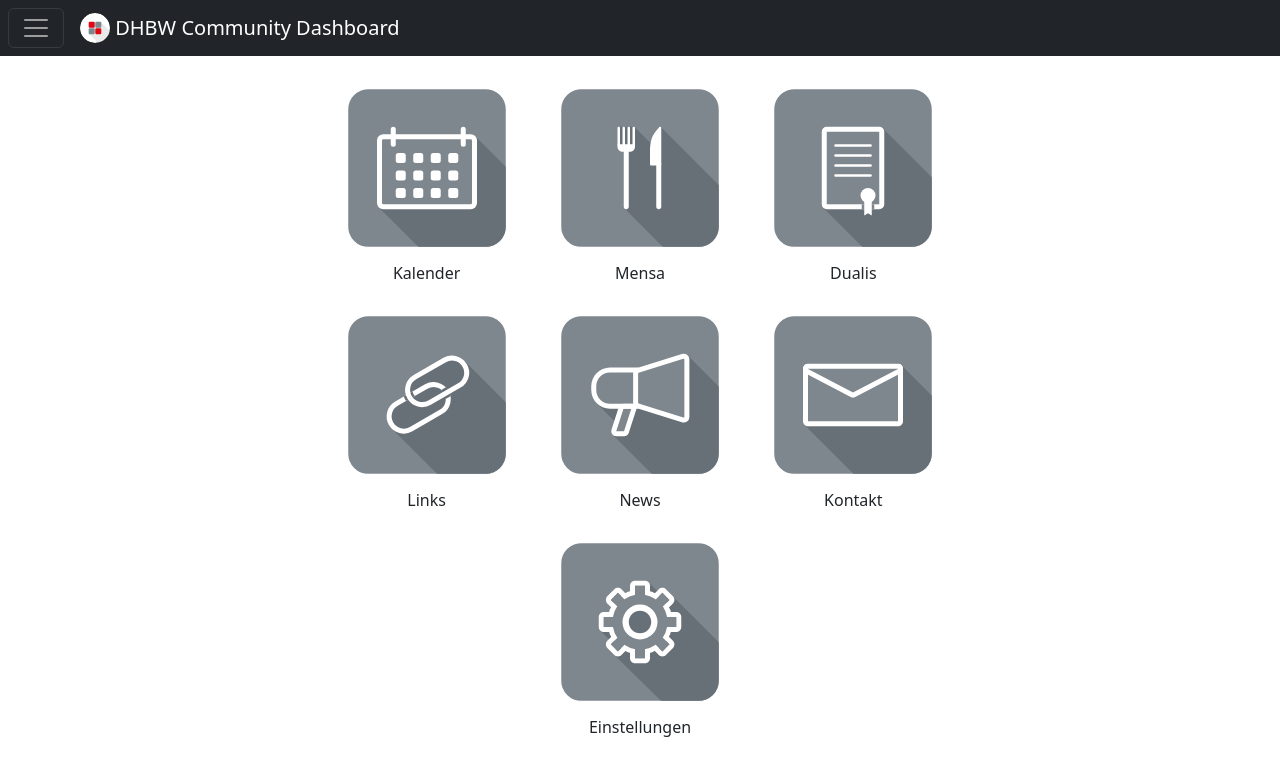
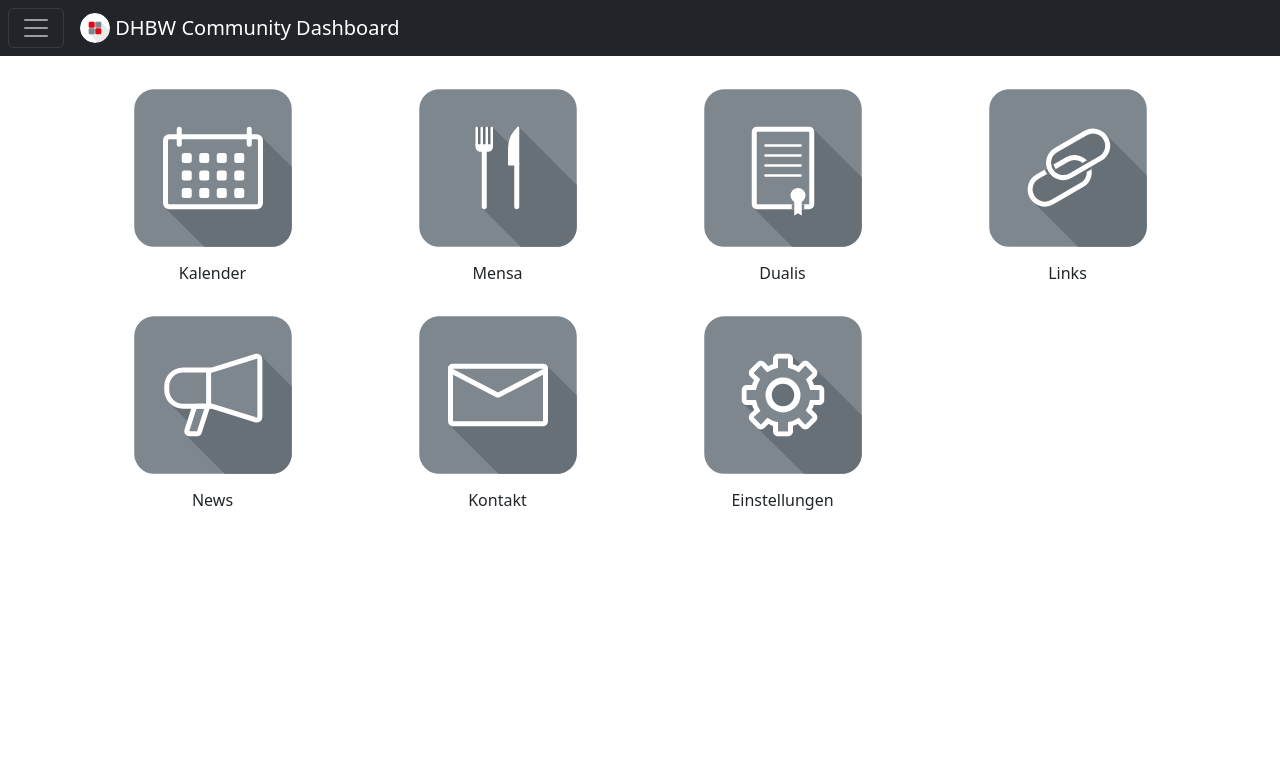
Before and after one commit to clueless-capybaras/dhbw-community-dashboard, a React (Create React App) app in the folder app/frontend/: page / in a window 1280 px wide. Shown: the top 776 px of the page. Built offline with nearby package versions, Linux system fonts and the light colour scheme.

Commit message:
dashboard and offcanvas now have an optimal amount of cols

```diff
--- a/app/frontend/src/App.js
+++ b/app/frontend/src/App.js
@@ -16,7 +16,7 @@ function App() {
       <BrowserRouter>
         <Navibar />
         <Routes>
-          <Route path='/' element={<Dashboard />} />
+          <Route path='/' element={<Dashboard colWidth='3'/>} />
           <Route path='/canteen/:whichCanteen' element={<CanteenHttpClientContext.Provider value={new CanteenHttpClient()}><Canteen /></CanteenHttpClientContext.Provider>} />
           <Route path='/calendar' element={<Calendar />} />
           <Route path='*' element={<h1>404</h1>} />
--- a/app/frontend/src/components/Dashboard.js
+++ b/app/frontend/src/components/Dashboard.js
@@ -12,18 +12,18 @@ import news from '../icons/ICON_News_deselected.svg';
 import contact from '../icons/ICON_Contact_deselected.svg';
 import settings from '../icons/ICON_Settings_deselected.svg'
 
-function Dashboard() {
+function Dashboard(props) {
     return (
-        <Container style={{width: '50%'}}> {/* First Idea for good-looking dashboard, but not yet responsive */}
+        <Container> {/* First Idea for good-looking dashboard, but not yet responsive */}
             <Row>
                 {/*<DashboardCard title='Moodle'   icon={book} external={true} path='https://moodle.dhbw.de'/>*/}
-                <DashboardCard title='Kalender'    icon={calendar} external={false} path='../calendar'/>
-                <DashboardCard title='Mensa'    icon={canteen} external={false} path='../canteen/default'/>
-                <DashboardCard title='Dualis'  icon={dualis} external={true} path='https://dualis.dhbw.de'/>
-                <DashboardCard title='Links'    icon={links} external={false} path='../links'/>
-                <DashboardCard title='News'    icon={news} external={false} path='../news'/>
-                <DashboardCard title='Kontakt'    icon={contact} external={false} path='../contact'/>
-                <DashboardCard title='Einstellungen'    icon={settings} external={false} path='../settings'/>
+                <DashboardCard colWidth={props.colWidth} title='Kalender'    icon={calendar} external={false} path='../calendar'/>
+                <DashboardCard colWidth={props.colWidth} title='Mensa'    icon={canteen} external={false} path='../canteen/default'/>
+                <DashboardCard colWidth={props.colWidth} title='Dualis'  icon={dualis} external={true} path='https://dualis.dhbw.de'/>
+                <DashboardCard colWidth={props.colWidth} title='Links'    icon={links} external={false} path='../links'/>
+                <DashboardCard colWidth={props.colWidth} title='News'    icon={news} external={false} path='../news'/>
+                <DashboardCard colWidth={props.colWidth} title='Kontakt'    icon={contact} external={false} path='../contact'/>
+                <DashboardCard colWidth={props.colWidth} title='Einstellungen'    icon={settings} external={false} path='../settings'/>
             </Row>
         </Container>
     );
--- a/app/frontend/src/components/DashboardCard.js
+++ b/app/frontend/src/components/DashboardCard.js
@@ -6,7 +6,7 @@ import Card from 'react-bootstrap/Card';
 function DashboardCard(props) {
     const navigate = useNavigate();
     return (
-        <Col m={4}>
+        <Col /*xs={2} s={2} md={2} lg={4}*/ xl={props.colWidth}>
             <Card /*bg='light'*/ border='0' className='m-2 mt-3' style={{ width: 'auto', cursor: 'pointer', padding: '0' }} onClick={()=> (props.external)?window.open(props.path, props.title):navigate(props.path)}>
                 <Card.Img style={{width: '10rem', margin: 'auto'}} variant="bottom" src={props.icon} />
                 <Card.Body>
--- a/app/frontend/src/components/Navibar.js
+++ b/app/frontend/src/components/Navibar.js
@@ -23,7 +23,7 @@ function Navibar() {
               </Offcanvas.Title>
             </Offcanvas.Header>
             <Offcanvas.Body>
-              <Dashboard/>
+              <Dashboard colWidth='6'/>
             </Offcanvas.Body>
           </Navbar.Offcanvas>
           <Navbar.Brand>
```
